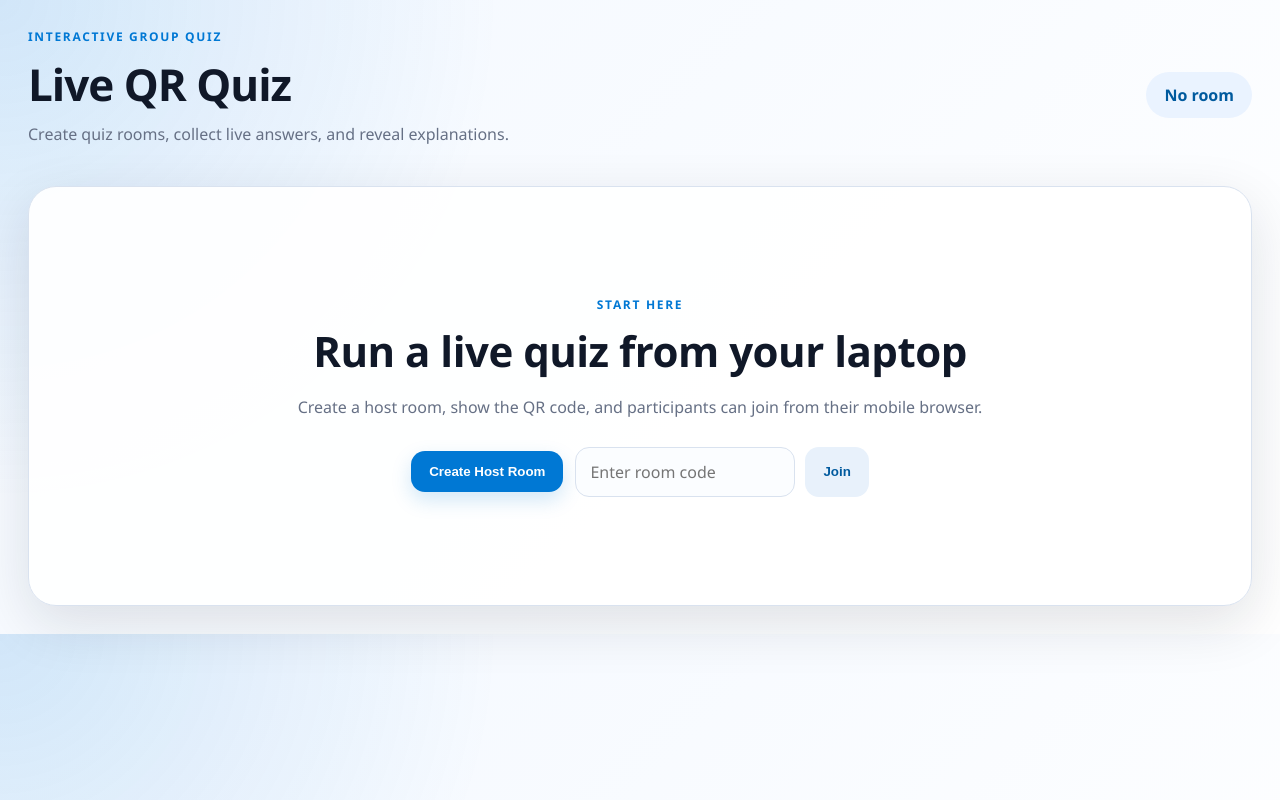
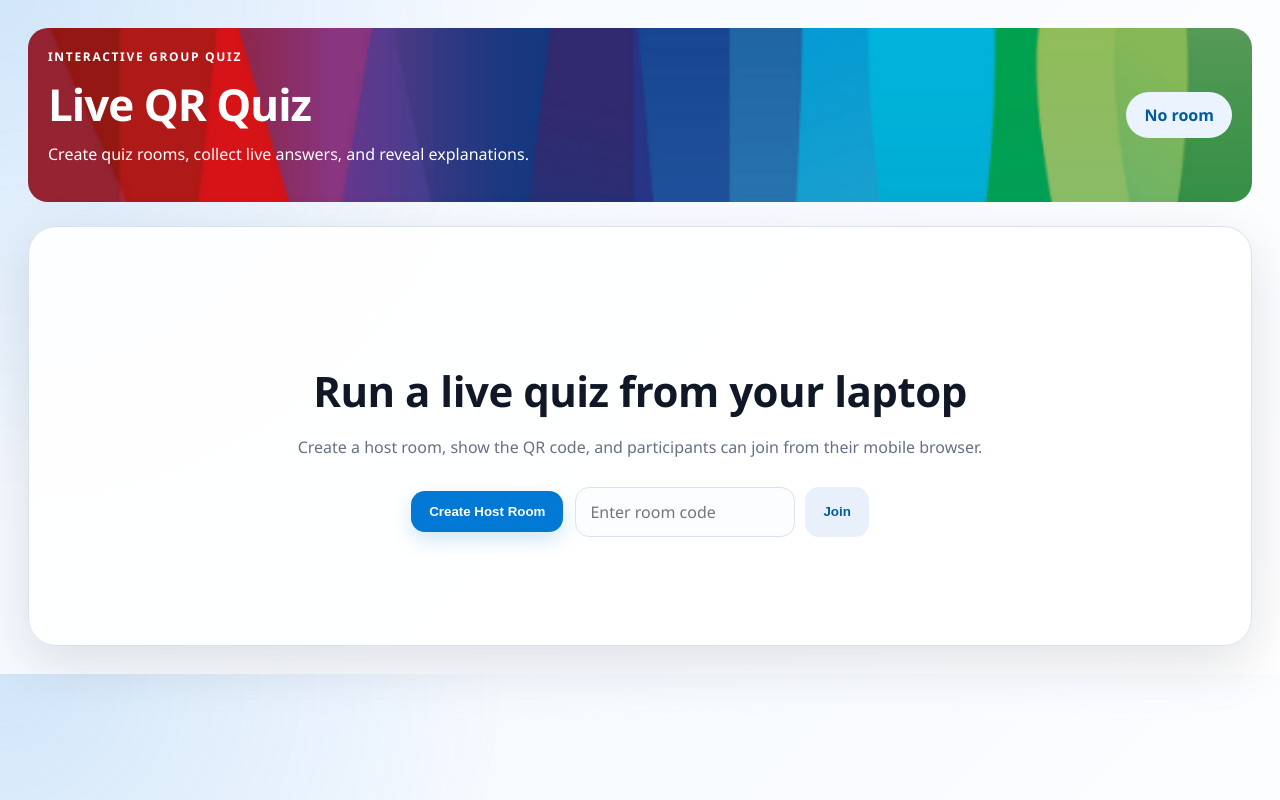
Before and after one commit to crg1nh3-prog/Group_Quizz_WebApp, a website: page public/index.html in a window 1280 px wide. Drawn offline with nearby package versions, Linux system fonts and the light colour scheme; no server answers.

Commit message:
Added Bosch banner header

```diff
--- a/public/styles.css
+++ b/public/styles.css
@@ -31,14 +31,21 @@ body {
   margin: 0 auto;
   padding: 28px;
 }
-
 .main-header {
 display: flex;
 justify-content: space-between;
 align-items: center;
 margin-bottom: 24px;
+
+background-image: url('bosch-banner.png');
+background-size: cover;
+background-position: center;
+
+padding: 20px;
+border-radius: 20px;
+
+color: white;
 }
-
 h1,
 h2,
 h3,
@@ -49,6 +56,7 @@ h4 {
 h1 {
 font-size: 44px;
 letter-spacing: -1px;
+color: white;
 }
 
 h2 {
@@ -77,13 +85,13 @@ p {
   letter-spacing: 0.14em;
   font-size: 12px;
   font-weight: 800;
-  color: var(--blue);
+  color: white;
 }
 
 .subtitle {
 margin-top: 8px;
+color: white;
 }
-
 .hidden {
   display: none !important;
 }
```
Lines whose indentation alone changed are shown as unchanged.
